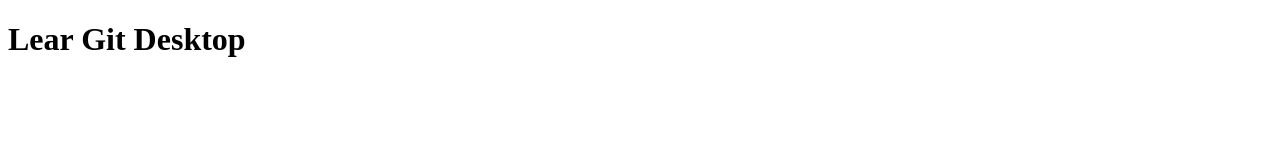
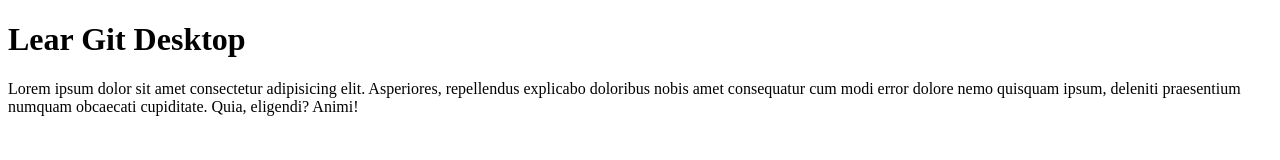
Before and after one commit to Teeratach-Thawilwang/git-desktop, a plain HTML site: page index.html in a window 1280 px wide. Drawn offline with Linux system fonts and the light colour scheme.

Commit message:
Update index.html
Add some text

```diff
--- a/index.html
+++ b/index.html
@@ -10,6 +10,7 @@
 
 <body>
     <h1>Lear Git Desktop</h1>
+    <p>Lorem ipsum dolor sit amet consectetur adipisicing elit. Asperiores, repellendus explicabo doloribus nobis amet consequatur cum modi error dolore nemo quisquam ipsum, deleniti praesentium numquam obcaecati cupiditate. Quia, eligendi? Animi!</p>
 </body>
 
 </html>
```
